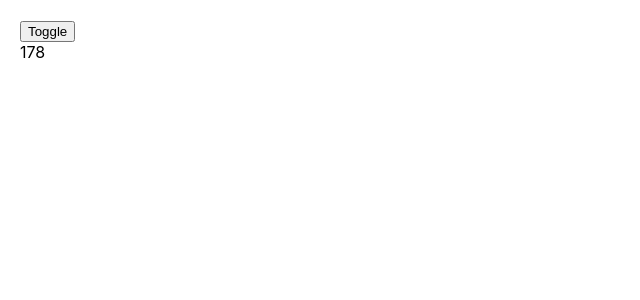
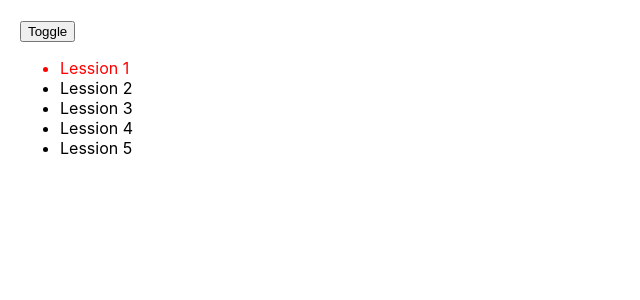
Before and after one commit to manhnv193/tiktok_clone, a React (Create React App) app: page / in a window 1280 px wide. Both pictures are taken after a click on the button "Toggle". Shown: the top 300 px of the page, without its empty margins (0-640 px from the left). Built offline with nearby package versions, Linux system fonts and the light colour scheme.

Commit message:
useEffect() with fake Chat App

```diff
--- a/src/Content.js
+++ b/src/Content.js
@@ -29,25 +29,45 @@ import { useEffect, useState } from 'react';
 // 2. Cleanup function luôn được gọi trước khi component unmounted.
 // 3. Cleanup function luôn được gọi trước khi callback được gọi (trừ lần mounted).
 
+const lessions = [
+    { id: 1, name: 'Lession 1' },
+    { id: 2, name: 'Lession 2' },
+    { id: 3, name: 'Lession 3' },
+    { id: 4, name: 'Lession 4' },
+    { id: 5, name: 'Lession 5' },
+]
+
 
 function Content() {
-    const [countDown, setCountDown] = useState(180)
+    const [lessionId, setLessionId] = useState(1);
 
-    useEffect( () => {
-        const timerId = setInterval(() => {
-            setCountDown(prev => prev - 1)
-        }, 1000)
+    useEffect(() => {
+        const handleComment = (event) => {
+            console.log(event.detail);
+        }
 
+        window.addEventListener(`lession-${lessionId}`, handleComment);
 
         return () => {
-            clearInterval(timerId)
+            window.removeEventListener(`lession-${lessionId}`, handleComment);
         }
-
-    }, [])
+    }, [lessionId])
 
     return (
         <div>
-            {countDown}
+            <ul>
+                {lessions.map((lession) => (
+                    <li
+                        key={lession.id}
+                        style={{
+                            color: lessionId === lession.id ? 'red' : 'black'
+                        }}
+                        onClick={() => setLessionId(lession.id)}
+                    >
+                        {lession.name}
+                        </li>
+                ))}
+            </ul>
         </div>
     )
 }
--- a/src/index.js
+++ b/src/index.js
@@ -6,6 +6,23 @@ import reportWebVitals from './reportWebVitals';
 
 
 console.log(React);
+
+// Fake comments
+function emitComment(id){
+  setInterval(() => {
+    window.dispatchEvent(
+      new CustomEvent(`lession-${id}`, {
+        detail: `Nội dung comment lession ${id}`
+      })
+    )
+  }, 2000)
+}
+
+emitComment(1);
+emitComment(2);
+emitComment(3);
+emitComment(4);
+emitComment(5);
 
 ReactDOM.render(
   <React.StrictMode>
```
